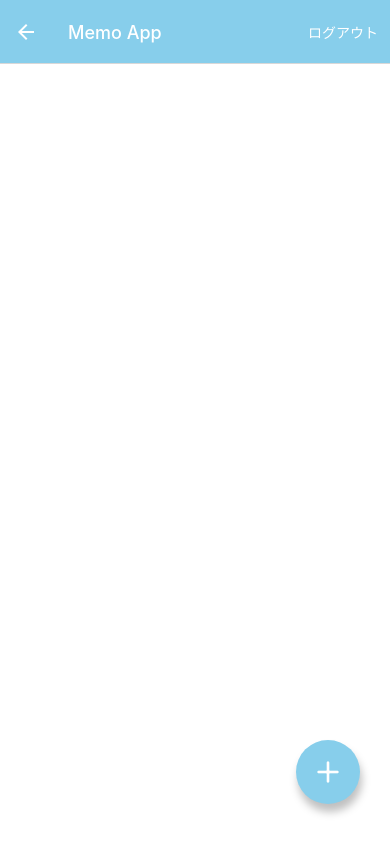
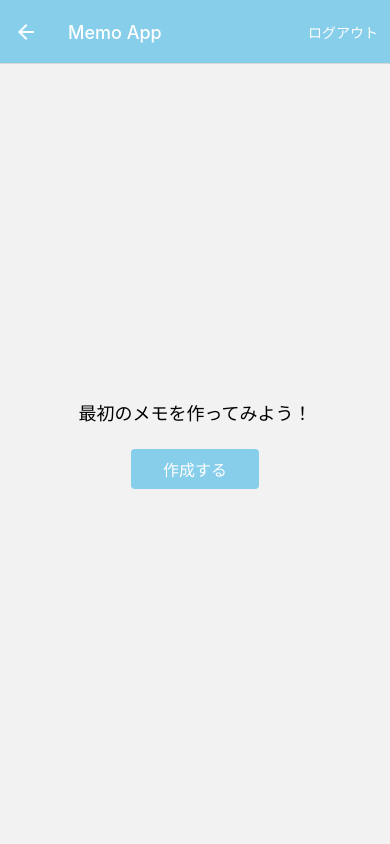
Before and after one commit to joel2145/ReactNativeTodo, a React Native app: screen /MemoList in a window 390 px wide. Built offline with nearby package versions, Linux system fonts and the light colour scheme; no server answers.

Commit message:
初めてのメモ作成案内画面。ローディング画面の作成

```diff
--- a/src/components/Button.jsx
+++ b/src/components/Button.jsx
@@ -3,9 +3,9 @@ import { View, Text, StyleSheet, TouchableOpacity } from "react-native";
 
 
 export default function Button(props) {
-    const { label, onPress } = props;
+    const { label, onPress, style } = props;
     return (
-        <TouchableOpacity style={styles.buttonContainer} onPress={onPress}>
+        <TouchableOpacity style={[styles.buttonContainer, style]} onPress={onPress}>
             <Text style={styles.buttonLabel}>{label}</Text>
         </TouchableOpacity>
     );
--- /dev/null
+++ b/src/components/Loading.jsx
@@ -0,0 +1,33 @@
+import React from 'react';
+import { View, StyleSheet, ActivityIndicator } from "react-native";
+
+export default function Loading(props) {
+    const { isLoading } = props;
+    if (isLoading) {
+        return (
+            <View style={styles.container}>
+                <View>
+                    <ActivityIndicator size="large" color="black" />
+                </View>
+            </View>
+        );
+    } else {
+        return null;
+    }
+};
+
+const styles = StyleSheet.create({
+    container: {
+        position: "absolute",
+        width: "100 %",
+        height: "100 %",
+        top: 0,
+        right: 0,
+        bottom: 0,
+        left: 0,
+        justifyContent: "center",
+        alignItems: "center",
+        backgroundColor: "rgba(255,255,255,0.5)",
+        zIndex: 5,
+    },
+});
--- a/src/screens/LogInScreen.jsx
+++ b/src/screens/LogInScreen.jsx
@@ -3,12 +3,14 @@ import { View, StyleSheet, Text, TextInput, TouchableOpacity, Alert } from "reac
 import firebase from "firebase";
 
 import Button from "../components/Button";
+import Loading from "../components/Loading";
 
 export default function LogInScreen(props) {
 
     const { navigation } = props;
     const [email, setEmail] = useState("");
     const [password, setPassword] = useState("");
+    const [isLoading, setIsLoading] = useState(true);
 
     useEffect(() => {
         const unsubscribe = firebase.auth().onAuthStateChanged((user) => {
@@ -17,6 +19,8 @@ export default function LogInScreen(props) {
                     index: 0,
                     routes: [{ name: "MemoList" }],
                 });
+            } else {
+                setIsLoading(false);
             }
         });
         return unsubscribe;
@@ -24,6 +28,7 @@ export default function LogInScreen(props) {
 
     // ログイン機能
     function handlePress() {
+        setIsLoading(true);
         firebase.auth().signInWithEmailAndPassword(email, password)
             // 会員登録が成功した時の処理
             .then((userCredential) => {
@@ -37,11 +42,15 @@ export default function LogInScreen(props) {
             // 会員登録に失敗した時の処理
             .catch((error) => {
                 Alert.alert(error.code);
-            });
+            })
+            .then(() => {
+                setIsLoading(false);
+            })
     }
 
     return (
         <View style={styles.container}>
+            <Loading isLoading={isLoading} />
             <View style={styles.inner}>
                 <Text style={styles.title}>ログイン</Text>
                 <TextInput
--- a/src/screens/MemoListScreen.jsx
+++ b/src/screens/MemoListScreen.jsx
@@ -1,15 +1,17 @@
 import React, { useEffect, useState } from 'react';
-import { View, StyleSheet, Alert } from 'react-native';
+import { View, StyleSheet, Alert, Text } from 'react-native';
 import firebase from "firebase";
 
 import MemoList from "../components/MemoList";
 import CircleButton from "../components/CircleButton";
 import LogOutButton from "../components/LogOutButton";
+import Button from "../components/Button";
+import Loading from "../components/Loading";
 
 export default function MemoListScreen(props) {
     const { navigation } = props;
-
     const [memos, setMemos] = useState([]);
+    const [isLoading, setIsLoading] = useState(false);
 
     // ログアウトボタンを表示
     useEffect(() => {
@@ -24,6 +26,7 @@ export default function MemoListScreen(props) {
         const { currentUser } = firebase.auth();
         let unsubscribe = () => { };
         if (currentUser) {
+            setIsLoading(true);
             const ref = db.collection(`users/${currentUser.uid}/memos`).orderBy("updateAt", "desc");;
             unsubscribe = ref.onSnapshot((snapshot) => {
                 const userMemos = [];
@@ -36,13 +39,31 @@ export default function MemoListScreen(props) {
                     });
                 });
                 setMemos(userMemos);
+                setIsLoading(false);
             }, (error) => {
                 console.log(error);
+                setIsLoading(false);
                 Alert.alert("データの取得に失敗しました");
             });
         }
         return unsubscribe;
     }, []);
+
+    if (memos.length === 0) {
+        return (
+            <View style={emptyStyles.container}>
+                <Loading isLoading={isLoading} />
+                <View style={emptyStyles.inner}>
+                    <Text style={emptyStyles.title}>最初のメモを作ってみよう！</Text>
+                    <Button
+                        style={emptyStyles.button}
+                        label="作成する"
+                        onPress={() => { navigation.navigate("MemoCreate") }}
+                    />
+                </View>
+            </View>
+        )
+    }
 
     return (
         <View style={styles.container}>
@@ -61,3 +82,23 @@ const styles = StyleSheet.create({
         backgroundColor: '#fff',
     },
 });
+
+const emptyStyles = StyleSheet.create({
+    container: {
+        flex: 1,
+        justifyContent: "center",
+        alignItems: "center",
+    },
+    inner: {
+        flex: 1,
+        justifyContent: "center",
+        alignItems: "center",
+    },
+    title: {
+        fontSize: 18,
+        marginBottom: 24,
+    },
+    button: {
+        alignSelf: "center",
+    },
+});
```
